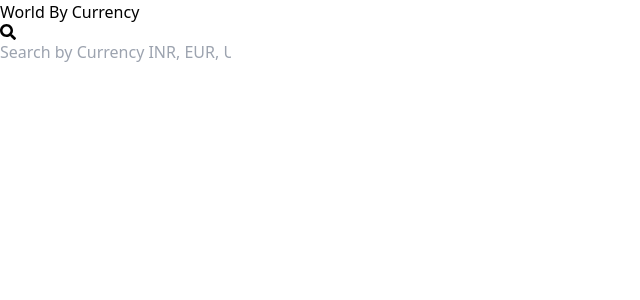
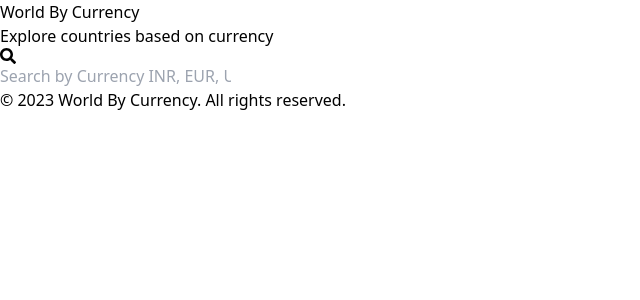
Before and after one commit to samarjeetpatankar/world-by-currency, a React (Vite) app: page / in a window 1280 px wide. Shown: the top 300 px of the page, without its empty margins (0-640 px from the left). Built offline with nearby package versions, Linux system fonts and the light colour scheme.

Commit message:
world-by-currency

```diff
--- a/src/Components/Home.jsx
+++ b/src/Components/Home.jsx
@@ -3,11 +3,17 @@ import SearchBar from "./SearchBar";
 
 const Home = () => {
   return (
-    <div className="bg-gray-200 min-h-screen flex flex-col items-center justify-start pb-7">
-      <div className="text-center mt-8">
-        <h1 className="text-4xl font-bold text-black ">World By Currency</h1>
-      </div>
-      <SearchBar />
+    <div className="bg-gray-200 min-h-screen flex flex-col items-center justify-start py-8">
+      <header className="text-center mt-8">
+        <h1 className="text-4xl font-bold text-black mb-4">World By Currency</h1>
+        <p className="text-gray-600">Explore countries based on currency</p>
+      </header>
+      <main >
+        <SearchBar />
+      </main>
+      <footer className="text-center text-gray-500 mt-6">
+        <p>&copy; 2023 World By Currency. All rights reserved.</p>
+      </footer>
     </div>
   );
 };
--- a/src/Components/ResultBox.jsx
+++ b/src/Components/ResultBox.jsx
@@ -1,5 +1,28 @@
 import React, { useState, useEffect } from "react";
 import axios from "axios";
+
+const formatPopulation = (population) => {
+  const formattedPopulation = new Intl.NumberFormat().format(population);
+  if (population >= 1e9) {
+    return `${(population / 1e9).toFixed(2)} billion`;
+  } else if (population >= 1e6) {
+    return `${(population / 1e6).toFixed(2)} million`;
+  } else {
+    return formattedPopulation;
+  }
+};
+
+const LoadingSkeleton = () => (
+  <div className="bg-gray-300 p-4 rounded-md shadow-md border border-gray-400 w-80 h-96 animate-pulse">
+    <div className="mb-4 h-48 bg-gray-400 rounded-md"></div>
+    <div className="text-center">
+      <div className="bg-gray-400 h-6 w-20 mb-2 mx-auto rounded-md"></div>
+      <div className="bg-gray-400 h-4 w-32 mb-2 mx-auto rounded-md"></div>
+      <div className="bg-gray-400 h-4 w-32 mb-2 mx-auto rounded-md"></div>
+      <div className="bg-gray-400 h-4 w-32 mb-2 mx-auto rounded-md"></div>
+    </div>
+  </div>
+);
 
 const ResultBox = ({
   country,
@@ -33,7 +56,7 @@ const ResultBox = ({
       } catch (error) {
         console.error("Error fetching country data:", error);
       } finally {
-        //  delay of 2 seconds before showing the actual result box
+        // Delay of 1.5 seconds before showing the actual result box
         setTimeout(() => {
           setShowSkeleton(false);
         }, 1500);
@@ -66,7 +89,7 @@ const ResultBox = ({
               Region: {region}
             </p>
             <p className="text-gray-950 text-xl font-semibold">
-              Population: {population}
+              Population: {formatPopulation(population)}
             </p>
           </div>
         </div>
@@ -76,15 +99,3 @@ const ResultBox = ({
 };
 
 export default ResultBox;
-
-const LoadingSkeleton = () => (
-  <div className="bg-gray-300 p-4 rounded-md shadow-md border border-gray-400 w-80 h-96 animate-pulse">
-    <div className="mb-4 h-48 bg-gray-400 rounded-md"></div>
-    <div className="text-center">
-      <div className="bg-gray-400 h-6 w-20 mb-2 mx-auto rounded-md"></div>
-      <div className="bg-gray-400 h-4 w-32 mb-2 mx-auto rounded-md"></div>
-      <div className="bg-gray-400 h-4 w-32 mb-2 mx-auto rounded-md"></div>
-      <div className="bg-gray-400 h-4 w-32 mb-2 mx-auto rounded-md"></div>
-    </div>
-  </div>
-);
--- a/src/Components/SearchBar.jsx
+++ b/src/Components/SearchBar.jsx
@@ -13,9 +13,7 @@ const SearchBar = () => {
 
     try {
       const lowercaseQuery = searchQuery.toLowerCase();
-      const response = await axios.get(
-        `https://restcountries.com/v3.1/currency/${lowercaseQuery}`
-      );
+      const response = await axios.get(`https://restcountries.com/v3.1/currency/${lowercaseQuery}`);
       setSearchResults(response.data);
     } catch (error) {
       console.error("Error fetching search results:", error);
```
